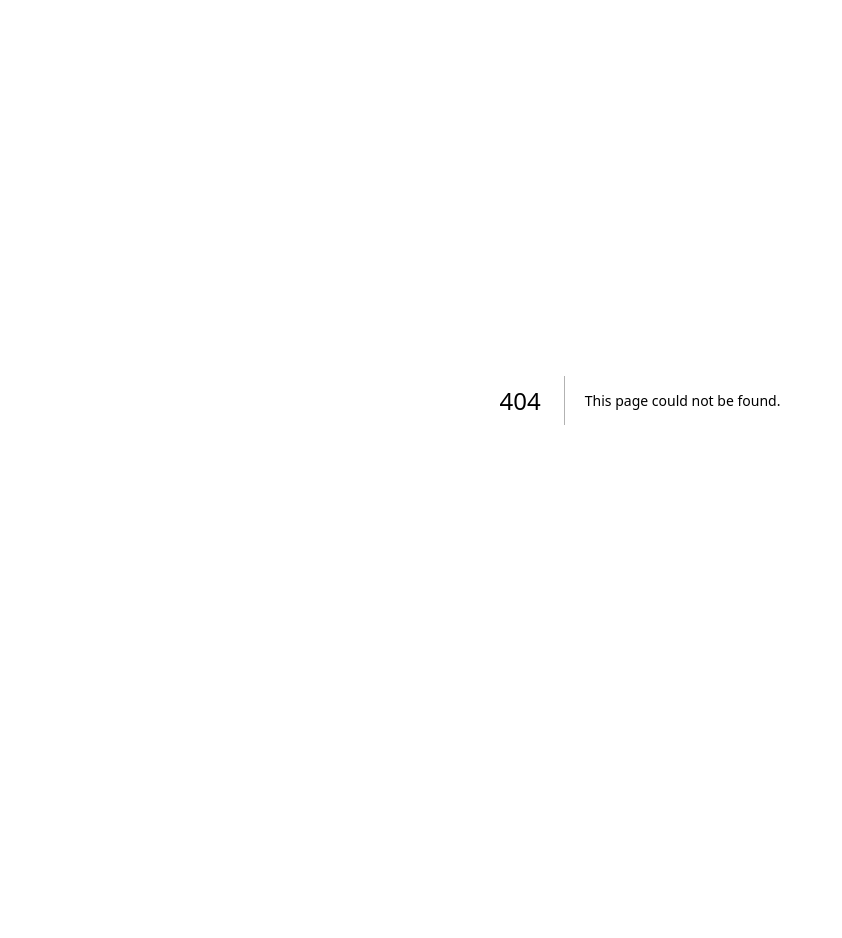
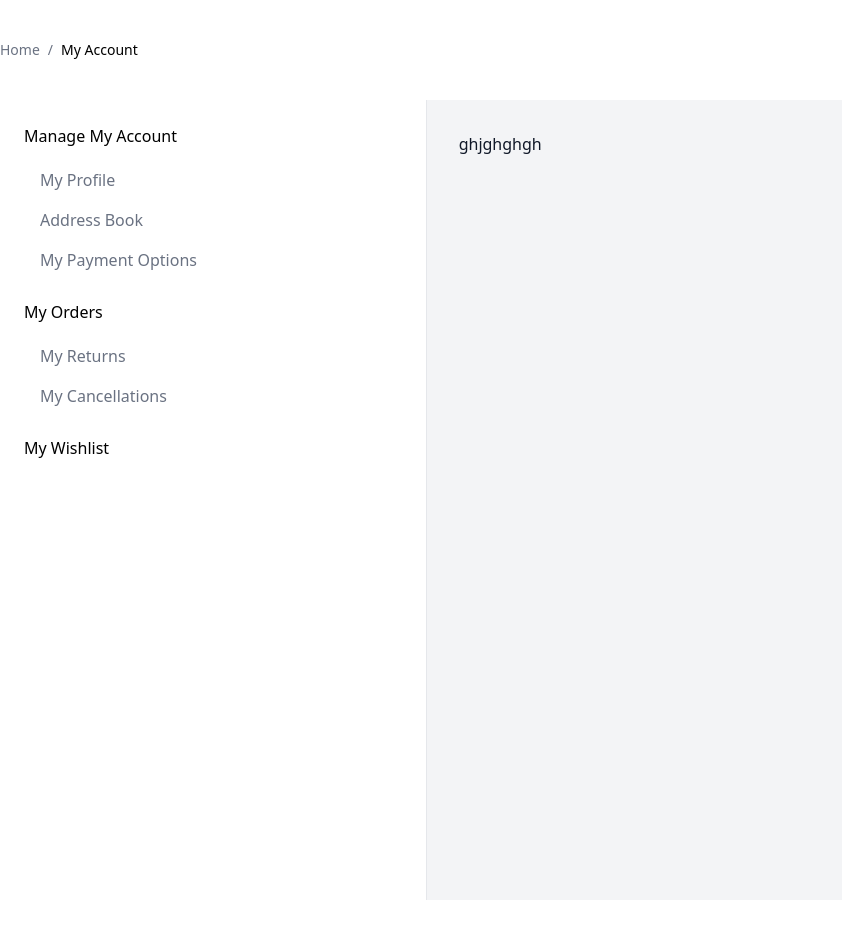
Before and after one commit to YoussefWael17/NextJs_Ecommerce_Project, a Next.js app: page /profile in a window 1280 px wide. Before the commit this address had no page. Shown: the whole page, without its empty margins (0-842 px from the left). Before the commit the page ends 800 px from the top, so only its background shows below. Built offline with nearby package versions, Linux system fonts and the light colour scheme.

Commit message:
Add Profile Page, Create Profile Layout

```diff
--- a/app/cart/page.tsx
+++ b/app/cart/page.tsx
@@ -80,12 +80,6 @@ export default function CartPage() {
                 />
 
                 {/* REMOVE BUTTON */}
-                {/* <button
-                  className="absolute -top-2 -left-2 w-5 h-5 rounded-full bg-[#DB4444] text-white text-xs
-                  flex items-center justify-center opacity-0 group-hover:opacity-100 transition duration-300"
-                >
-                  ×
-                </button> */}
                 <button
                   className="absolute -top-2 -left-2 w-6 h-6 rounded-full bg-[#DB4444] text-white
                   flex items-center justify-center opacity-0 group-hover:opacity-100 transition duration-300 cursor-pointer"
--- /dev/null
+++ b/app/profile/layout.tsx
@@ -0,0 +1,125 @@
+import type { Metadata } from "next";
+import { Geist, Geist_Mono } from "next/font/google";
+import Link from "next/link";
+
+
+import "@fortawesome/fontawesome-svg-core/styles.css";
+import { config } from "@fortawesome/fontawesome-svg-core";
+
+config.autoAddCss = false;
+
+const geistSans = Geist({
+  variable: "--font-geist-sans",
+  subsets: ["latin"],
+});
+
+const geistMono = Geist_Mono({
+  variable: "--font-geist-mono",
+  subsets: ["latin"],
+});
+
+export const metadata: Metadata = {
+  title: "Create Next App",
+  description: "Generated by create next app",
+};
+
+export default function RootLayout({
+  children,
+}: Readonly<{
+  children: React.ReactNode;
+}>) {
+  return (
+    <html
+      lang="en"
+      className={`${geistSans.variable} ${geistMono.variable} h-full antialiased`}
+    >
+      <body className="mx-auto w-full max-w-screen-xl py-10">
+
+        {/* BREADCRUMB */}
+        <div className="flex items-center gap-2 text-sm text-gray-500 mb-10">
+            <Link href="/" className="hover:text-black transition">
+                Home
+            </Link>
+
+            <span>/</span>
+
+            <span className="text-black font-medium">
+                My Account
+            </span>
+        </div>
+
+        <div className="flex min-h-screen">
+
+          {/* Sidebar */}
+          <aside className="w-1/3 border-r border-gray-200 p-6">
+            <div className="sticky top-6">
+
+                <h2 className="text-[16px] font-medium mb-4 text-black">
+                Manage My Account
+                </h2>
+
+                <nav className="flex flex-col gap-2 mb-6">
+
+                <Link
+                    href="/profile"
+                    className="text-[16px] text-gray-500 font-medium px-4 py-1 transition duration-300 hover:text-[#DB4444]"
+                >
+                    My Profile
+                </Link>
+
+                <Link
+                    href="/address-book"
+                    className="text-[16px] text-gray-500 font-medium px-4 py-1 transition duration-300 hover:text-[#DB4444]"
+                >
+                    Address Book
+                </Link>
+
+                <Link
+                    href="/payment-options"
+                    className="text-[16px] text-gray-500 font-medium px-4 py-1 transition duration-300 hover:text-[#DB4444]"
+                >
+                    My Payment Options
+                </Link>
+
+                </nav>
+
+                <h2 className="text-[16px] font-medium mb-4 text-black">
+                My Orders
+                </h2>
+
+                <nav className="flex flex-col gap-2 mb-6">
+
+                <Link
+                    href="/address-book"
+                    className="text-[16px] text-gray-500 font-medium px-4 py-1 transition duration-300 hover:text-[#DB4444]"
+                >
+                    My Returns
+                </Link>
+
+                <Link
+                    href="/payment-options"
+                    className="text-[16px] text-gray-500 font-medium px-4 py-1 transition duration-300 hover:text-[#DB4444]"
+                >
+                    My Cancellations
+                </Link>
+
+                </nav>
+
+                <h2 className="text-[16px] font-medium mb-4 text-black">
+                My Wishlist
+                </h2>
+
+            </div>
+        </aside>
+
+          {/* Content */}
+          <main className="w-2/3 p-8 bg-gray-100">
+            {children}
+          </main>
+
+        </div>
+
+      </body>
+    </html>
+  );
+}
--- /dev/null
+++ b/app/profile/page.tsx
@@ -0,0 +1,9 @@
+import React from 'react'
+
+export default function ProfilePage() {
+  return (
+    <div>
+      ghjghghgh
+    </div>
+  )
+}
```
